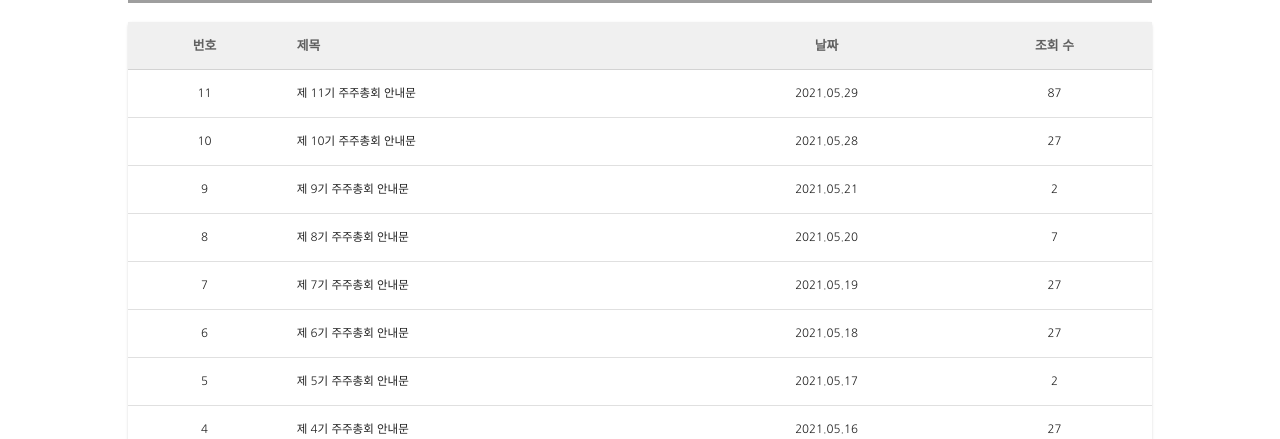
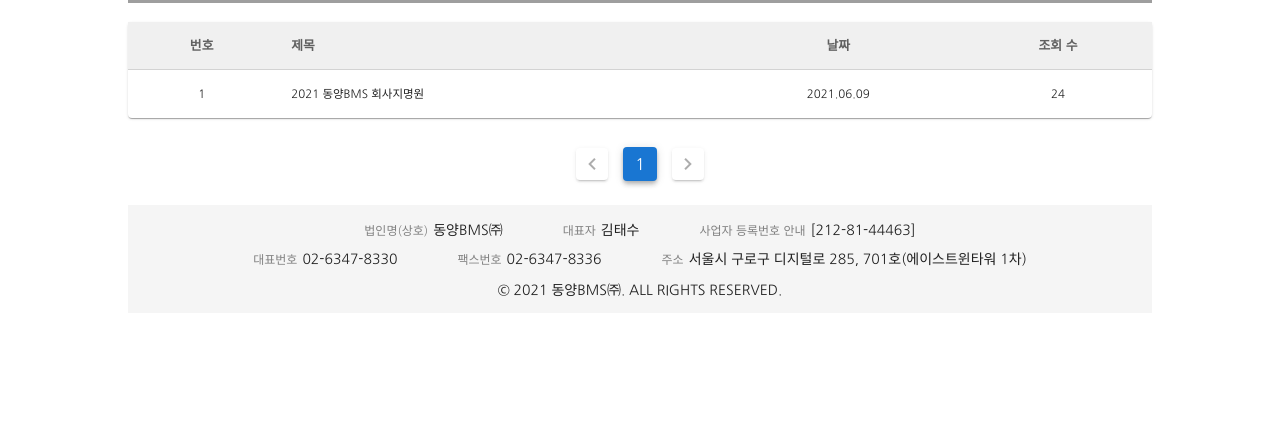
Before and after one commit to DunDung/tybms, a Vue app in the folder src/frontend/: page /archives in a window 1280 px wide. Shown: the part 361-800 px from the top of the page. Built offline with nearby package versions, Linux system fonts and the light colour scheme; grey boxes are pictures that could not be loaded; a web font is replaced by a local one.

Commit message:
feat: 공지사항, 자료실 게시글 구현

```diff
--- a/src/frontend/src/components/detail/Board.vue
+++ b/src/frontend/src/components/detail/Board.vue
@@ -1,7 +1,7 @@
 <template>
   <div class="board-wrap">
     <v-data-table
-      @click:row="moveDetailPostPage"
+      @click:row="sendPostOnEventBus"
       :headers="headers"
       :items="posts"
       :page.sync="page"
@@ -37,11 +37,8 @@ export default {
   }),
   props: ["posts"],
   methods: {
-    moveDetailPostPage(clickedPost) {
-      this.$router.push({
-        name: "DetailPost",
-        params: { clickedPost: clickedPost }
-      });
+    sendPostOnEventBus(clickedPost) {
+      this.$emit("clickedPost", clickedPost);
     }
   }
 };
--- /dev/null
+++ b/src/frontend/src/components/detail/DetailPost.vue
@@ -0,0 +1,84 @@
+<template>
+  <v-main class="wrap">
+    <!--    <button @click="sendDestroyed">목록 보기</button>-->
+    <v-card>
+      <header>
+        <table width="100%" color="gray" class="header">
+          <tr>
+            <td width="50%" align="left">
+              <span class="header-title"
+                ><strong>{{ clickedPost.title }}</strong></span
+              >
+            </td>
+            <td width="30%" align="right">
+              <span class="header-sub-title"
+                ><strong>최종 수정</strong> {{ clickedPost.updatedDate }}</span
+              >
+            </td>
+            <td width="15%" align="center">
+              <span class="header-sub-title"
+                ><strong>조회 수</strong> {{ clickedPost.views }}</span
+              >
+            </td>
+          </tr>
+        </table>
+      </header>
+      <div class="content">
+        {{ clickedPost.content }}
+      </div>
+      <hr />
+      <div class="attached-file">
+        <strong>첨부 파일</strong>
+        <ol>
+          <small>
+            <li v-for="(attachedFile, i) in clickedPost.attachedFiles" :key="i">
+              <a :download="attachedFile.fileName" :href="attachedFile.fileUrl"
+                >{{ attachedFile.fileName }}
+              </a>
+            </li>
+          </small>
+        </ol>
+      </div>
+    </v-card>
+  </v-main>
+</template>
+<script>
+export default {
+  props: ["clickedPost"],
+  data: () => ({}),
+  destroyed() {
+    this.sendDestroyed();
+  },
+  methods: {
+    sendDestroyed() {
+      this.$emit("destroyed");
+    }
+  }
+};
+</script>
+<style scoped>
+.wrap {
+  margin-top: 1.5vw;
+  margin-bottom: 1.5vw;
+}
+.header {
+  background-color: rgb(240, 240, 240);
+  padding: 10px;
+}
+.header-title {
+  font-size: 1.8vw;
+}
+.header-sub-title {
+  font-size: 0.8vw;
+}
+
+.content,
+.attached-file {
+  font-size: 1vw;
+  padding: 10px;
+  white-space: pre-line;
+  line-height: 1.7;
+}
+.attached-file {
+}
+</style>
--- a/src/frontend/src/components/detail/ProductModal.vue
+++ b/src/frontend/src/components/detail/ProductModal.vue
@@ -57,7 +57,6 @@ export default {
     max-width: 100% !important;
   }
 }
-
 </style>
 <style scoped>
 .modal-wrap {
--- a/src/frontend/src/components/main/MainCards.vue
+++ b/src/frontend/src/components/main/MainCards.vue
@@ -21,28 +21,7 @@
 
         <ul>
           <li>
-            <router-link to="/#">공지사항 11</router-link>
-          </li>
-          <li>
-            <router-link to="/#">공지사항 10</router-link>
-          </li>
-          <li>
-            <router-link to="/#">공지사항 9</router-link>
-          </li>
-          <li>
-            <router-link to="/#">공지사항 8</router-link>
-          </li>
-          <li>
-            <router-link to="/#">공지사항 7</router-link>
-          </li>
-          <li>
-            <router-link to="/#">공지사항 6</router-link>
-          </li>
-          <li>
-            <router-link to="/#">공지사항 5</router-link>
-          </li>
-          <li>
-            <router-link to="/#">공지사항 4</router-link>
+            <router-link to="/#">2021.04.26 기계설비신문 기사 게재</router-link>
           </li>
         </ul>
       </section>
@@ -67,28 +46,7 @@
 
         <ul>
           <li>
-            <router-link to="#">제 11기 주주총회 안내문 </router-link>
-          </li>
-          <li>
-            <router-link to="#">제 10기 주주총회 안내문 </router-link>
-          </li>
-          <li>
-            <router-link to="#">제 9기 주주총회 안내문 </router-link>
-          </li>
-          <li>
-            <router-link to="#">제 8기 주주총회 안내문 </router-link>
-          </li>
-          <li>
-            <router-link to="#">제 7기 주주총회 안내문 </router-link>
-          </li>
-          <li>
-            <router-link to="#">제 6기 주주총회 안내문 </router-link>
-          </li>
-          <li>
-            <router-link to="#">제 5기 주주총회 안내문 </router-link>
-          </li>
-          <li>
-            <router-link to="#">제 4기 주주총회 안내문 </router-link>
+            <router-link to="#">2021 동양BMS 회사지명원</router-link>
           </li>
         </ul>
       </section>
@@ -176,7 +134,6 @@ a {
   padding: 30px 10px 0;
   height: 100%;
   font-family: "Nanum Gothic", sans-serif;
-
 }
 table {
   position: absolute;
--- a/src/frontend/src/router/index.js
+++ b/src/frontend/src/router/index.js
@@ -11,7 +11,6 @@ import Greeting from "@/views/company-about/Greeting";
 import History from "@/views/company-about/History";
 import Performance from "@/views/company-about/Performance";
 import Contact from "@/views/company-about/Contact";
-import DetailPost from "@/views/customer-support/DetailPost";
 
 Vue.use(VueRouter);
 
@@ -70,12 +69,6 @@ const routes = [
     path: "/contact",
     name: "Contact",
     component: Contact
-  },
-  {
-    path: "/detailPost",
-    component: DetailPost,
-    name: "DetailPost",
-    props: true
   }
 ];
 
--- a/src/frontend/src/views/customer-support/Archives.vue
+++ b/src/frontend/src/views/customer-support/Archives.vue
@@ -1,19 +1,36 @@
 <template>
   <v-main>
     <ImageFrame :frame="frame" />
-    <Board :posts="posts" />
+    <DetailPost
+      v-if="isViewDetailPost"
+      :clickedPost="clickedPost"
+      @destroyed="receiveDestroyed"
+    />
+    <Board :posts="posts" @clickedPost="receiveClickedPost" />
   </v-main>
 </template>
 <script>
 import ImageFrame from "@/components/detail/ImageFrame";
 import Board from "@/components/detail/Board";
+import DetailPost from "@/components/detail/DetailPost";
 
 export default {
   components: {
     ImageFrame,
-    Board
+    Board,
+    DetailPost
+  },
+  methods: {
+    receiveClickedPost(clickedPost) {
+      this.clickedPost = clickedPost;
+      this.isViewDetailPost = true;
+    },
+    receiveDestroyed() {
+      this.isViewDetailPost = false;
+    }
   },
   data: () => ({
+    isViewDetailPost: false,
     frame: {
       content: "자료실",
       subContent: `고객지원   >   자료실`,
@@ -24,72 +41,20 @@ export default {
         w1920: require("@/assets/images/frame/customer-support/archives-1920.png")
       }
     },
+    clickedPost: {},
     posts: [
       {
         id: 1,
-        title: "제 1기 주주총회 안내문 ",
-        updatedDate: "2021.05.13",
-        views: 24
-      },
-      {
-        id: 2,
-        title: "제 2기 주주총회 안내문 ",
-        updatedDate: "2021.05.14",
-        views: 21
-      },
-      {
-        id: 3,
-        title: "제 3기 주주총회 안내문 ",
-        updatedDate: "2021.05.15",
-        views: 25
-      },
-      {
-        id: 4,
-        title: "제 4기 주주총회 안내문 ",
-        updatedDate: "2021.05.16",
-        views: 27
-      },
-      {
-        id: 5,
-        title: "제 5기 주주총회 안내문 ",
-        updatedDate: "2021.05.17",
-        views: 2
-      },
-      {
-        id: 6,
-        title: "제 6기 주주총회 안내문 ",
-        updatedDate: "2021.05.18",
-        views: 27
-      },
-      {
-        id: 7,
-        title: "제 7기 주주총회 안내문 ",
-        updatedDate: "2021.05.19",
-        views: 27
-      },
-      {
-        id: 8,
-        title: "제 8기 주주총회 안내문 ",
-        updatedDate: "2021.05.20",
-        views: 7
-      },
-      {
-        id: 9,
-        title: "제 9기 주주총회 안내문 ",
-        updatedDate: "2021.05.21",
-        views: 2
-      },
-      {
-        id: 10,
-        title: "제 10기 주주총회 안내문 ",
-        updatedDate: "2021.05.28",
-        views: 27
-      },
-      {
-        id: 11,
-        title: "제 11기 주주총회 안내문 ",
-        updatedDate: "2021.05.29",
-        views: 87
+        title: "2021 동양BMS 회사지명원",
+        content: "",
+        updatedDate: "2021.06.09",
+        views: 24,
+        attachedFiles: [
+          {
+            fileName: "2021 동양BMS_회사지명원.pdf",
+            fileUrl: require("@/assets/pdf/2021 동양BMS_회사지명원.pdf")
+          }
+        ]
       }
     ]
   })
--- a/src/frontend/src/views/customer-support/DetailPost.vue
+++ /dev/null
@@ -1,12 +0,0 @@
-<template>
-  <v-main>
-    <h1>{{ clickedPost }}</h1>
-  </v-main>
-</template>
-<script>
-export default {
-  props: ["clickedPost"],
-  data: () => ({})
-};
-</script>
-<style scoped></style>
--- a/src/frontend/src/views/customer-support/Notice.vue
+++ b/src/frontend/src/views/customer-support/Notice.vue
@@ -1,19 +1,36 @@
 <template>
   <v-main>
     <ImageFrame :frame="frame" />
-    <Board :posts="posts" />
+    <DetailPost
+      v-if="isViewDetailPost"
+      :clickedPost="clickedPost"
+      @destroyed="receiveDestroyed"
+    />
+    <Board :posts="posts" @clickedPost="receiveClickedPost" />
   </v-main>
 </template>
 <script>
 import ImageFrame from "@/components/detail/ImageFrame";
 import Board from "@/components/detail/Board";
+import DetailPost from "@/components/detail/DetailPost";
 
 export default {
   components: {
     ImageFrame,
-    Board
+    Board,
+    DetailPost
+  },
+  methods: {
+    receiveClickedPost(clickedPost) {
+      this.clickedPost = clickedPost;
+      this.isViewDetailPost = true;
+    },
+    receiveDestroyed() {
+      this.isViewDetailPost = false;
+    }
   },
   data: () => ({
+    isViewDetailPost: false,
     frame: {
       content: "공지사항",
       subContent: `고객지원   >   공지사항`,
@@ -27,69 +44,18 @@ export default {
     posts: [
       {
         id: 1,
-        title: "공지사항 1",
-        updatedDate: "2021.05.13",
-        views: 24
-      },
-      {
-        id: 2,
-        title: "공지사항 2",
-        updatedDate: "2021.05.14",
-        views: 21
-      },
-      {
-        id: 3,
-        title: "공지사항 3",
-        updatedDate: "2021.05.15",
-        views: 25
-      },
-      {
-        id: 4,
-        title: "공지사항 4",
-        updatedDate: "2021.05.16",
-        views: 27
-      },
-      {
-        id: 5,
-        title: "공지사항 5",
-        updatedDate: "2021.05.17",
-        views: 2
-      },
-      {
-        id: 6,
-        title: "공지사항 6",
-        updatedDate: "2021.05.18",
-        views: 27
-      },
-      {
-        id: 7,
-        title: "공지사항 7",
-        updatedDate: "2021.05.19",
-        views: 27
-      },
-      {
-        id: 8,
-        title: "공지사항 8",
-        updatedDate: "2021.05.20",
-        views: 7
-      },
-      {
-        id: 9,
-        title: "공지사항 9",
-        updatedDate: "2021.05.21",
-        views: 2
-      },
-      {
-        id: 10,
-        title: "공지사항 10",
-        updatedDate: "2021.05.28",
-        views: 27
-      },
-      {
-        id: 11,
-        title: "공지사항 11",
-        updatedDate: "2021.05.29",
-        views: 87
+        title: "2021.04.26 기계설비신문 기사 게재",
+        content: `자동제어전문기업 동양BMS는 기존 빌딩자동제어 사업을 바탕으로 산업환경 안전분야, 골프장 자동제어 등으로 사업을 다각화하며 사세 확장에 나서고 있다.
+4차 산업혁명시대를 맞이하고 그린뉴딜정책이 추진되는 상황에서 IoT 기술과 접목된 다양한 기술을 지속적으로 개발하고 이를 적용할 수 있는 현장을 꾸준히 발굴해
+사업영역을 확대해 나갈 예정이라고 얘기했다.`,
+        updatedDate: "2021.06.09",
+        views: 24,
+        attachedFiles: [
+          {
+            fileName: "기계설비신문(21.04.26).pdf",
+            fileUrl: require("@/assets/pdf/기계설비신문(21.04.26).pdf")
+          }
+        ]
       }
     ]
   })
```
Also changed, not shown: 2 other files (tests, documents, lock files or other folders).
